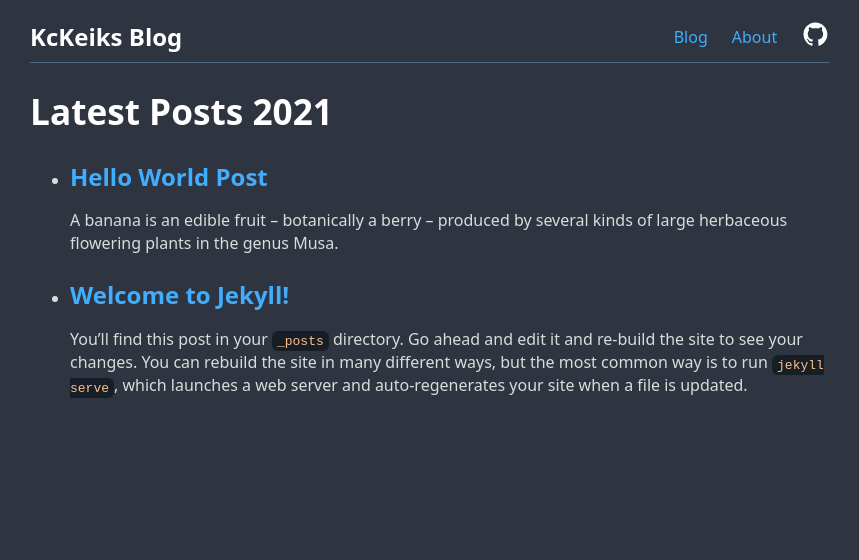
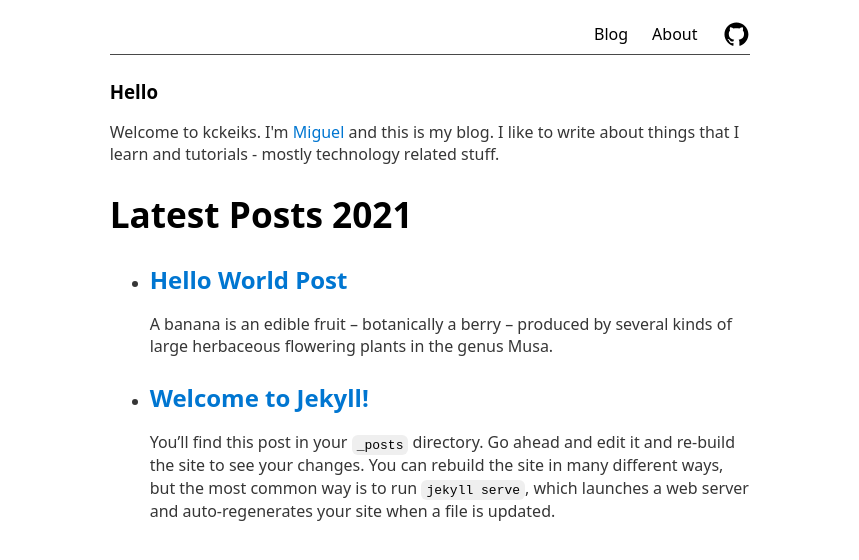
Before and after one commit to kckeiks/kckeiks-blog, a Jekyll site: the page built from index.html, in a window 1280 px wide. Shown: the top 560 px of the page, without its empty margins (210-1069 px from the left). Built offline with Jekyll 4.4.1, drawn with Linux system fonts in a browser that asks for light colours.

Commit message:
add styled  navigation links

```diff
--- a/_includes/navigation.html
+++ b/_includes/navigation.html
@@ -1,19 +1,5 @@
-
-    <h2 style="margin-right: auto; margin-top: 0; margin-bottom: 0;">
-        KcKeiks Blog
-    </h2>
-    {% for item in site.data.navigation %}
-        <a href="{{ item.link }}" style="margin: auto 1.5em auto 0;">
-            {{ item.name }}
-        </a>
-    {% endfor %}
-    <a class="icon" href="//github.com/kckeiks" >
-        <svg  xmlns="http://www.w3.org/2000/svg" viewBox="0 0 24 24" style="vertical-align: middle; width: 1.8em; fill:currentColor;">
-            <path fill-rule="evenodd" clip-rule="evenodd" d="M12.026,2c-5.509,0-9.974,4.465-9.974,9.974c0,4.406,2.857,8.145,6.821,9.465 c0.499,0.09,0.679-0.217,0.679-0.481c0-0.237-0.008-0.865-0.011-1.696c-2.775,0.602-3.361-1.338-3.361-1.338 c-0.452-1.152-1.107-1.459-1.107-1.459c-0.905-0.619,0.069-0.605,0.069-0.605c1.002,0.07,1.527,1.028,1.527,1.028 c0.89,1.524,2.336,1.084,2.902,0.829c0.091-0.645,0.351-1.085,0.635-1.334c-2.214-0.251-4.542-1.107-4.542-4.93 c0-1.087,0.389-1.979,1.024-2.675c-0.101-0.253-0.446-1.268,0.099-2.64c0,0,0.837-0.269,2.742,1.021 c0.798-0.221,1.649-0.332,2.496-0.336c0.849,0.004,1.701,0.115,2.496,0.336c1.906-1.291,2.742-1.021,2.742-1.021 c0.545,1.372,0.203,2.387,0.099,2.64c0.64,0.696,1.024,1.587,1.024,2.675c0,3.833-2.33,4.675-4.552,4.922 c0.355,0.308,0.675,0.916,0.675,1.846c0,1.334-0.012,2.41-0.012,2.737c0,0.267,0.178,0.577,0.687,0.479 C19.146,20.115,22,16.379,22,11.974C22,6.465,17.535,2,12.026,2z"></path>
-        </svg>
+{% for item in site.data.navigation_links %}
+    <a href="{{ item.link }}">
+        {{ item.name }}
     </a>
-    <!-- <a class="icon" href="/">
-        <svg xmlns="http://www.w3.org/2000/svg" viewBox="0 0 24 24" style="width: 1.7em;  fill:currentColor;">
-            <path d="M19.633,7.997c0.013,0.175,0.013,0.349,0.013,0.523c0,5.325-4.053,11.461-11.46,11.461c-2.282,0-4.402-0.661-6.186-1.809 c0.324,0.037,0.636,0.05,0.973,0.05c1.883,0,3.616-0.636,5.001-1.721c-1.771-0.037-3.255-1.197-3.767-2.793 c0.249,0.037,0.499,0.062,0.761,0.062c0.361,0,0.724-0.05,1.061-0.137c-1.847-0.374-3.23-1.995-3.23-3.953v-0.05 c0.537,0.299,1.16,0.486,1.82,0.511C3.534,9.419,2.823,8.184,2.823,6.787c0-0.748,0.199-1.434,0.548-2.032 c1.983,2.443,4.964,4.04,8.306,4.215c-0.062-0.3-0.1-0.611-0.1-0.923c0-2.22,1.796-4.028,4.028-4.028 c1.16,0,2.207,0.486,2.943,1.272c0.91-0.175,1.782-0.512,2.556-0.973c-0.299,0.935-0.936,1.721-1.771,2.22 c0.811-0.088,1.597-0.312,2.319-0.624C21.104,6.712,20.419,7.423,19.633,7.997z"></path>
-        </svg>
-    </a> -->
+{% endfor %}
--- a/_layouts/default.html
+++ b/_layouts/default.html
@@ -1,26 +1,26 @@
 <!doctype html>
 <html>
   <head>
+    <title>{{ page.title }}</title>
     <meta charset="utf-8">
-    <title>{{ page.title }}</title>
-    <link rel="stylesheet" href="https://cdn.jsdelivr.net/npm/water.css@2/out/dark.min.css">
-    <style>
-        :root{
-            --background-body: #2e3440
-        }
-        .icon{
-          color:white
-        }
-        .icon:hover {
-          color: #41adff
-        }
-    </style>
+    <meta name="viewport" content="width=device-width, initial-scale=1.0">
+    <link rel="stylesheet" href="https://cdn.jsdelivr.net/npm/water.css@2/out/light.min.css">
+    <link rel="stylesheet" href="/assets/css/styles.css">
   </head>
   <body>
-    <header style="display: flex;">
-      {% include navigation.html %}
+    <header>
+      <nav>
+        {% include navigation.html %}
+        <a href="//github.com/kckeiks" >
+          <svg  xmlns="http://www.w3.org/2000/svg" viewBox="0 0 24 24">
+              <path d="M12.026,2c-5.509,0-9.974,4.465-9.974,9.974c0,4.406,2.857,8.145,6.821,9.465 c0.499,0.09,0.679-0.217,0.679-0.481c0-0.237-0.008-0.865-0.011-1.696c-2.775,0.602-3.361-1.338-3.361-1.338 c-0.452-1.152-1.107-1.459-1.107-1.459c-0.905-0.619,0.069-0.605,0.069-0.605c1.002,0.07,1.527,1.028,1.527,1.028 c0.89,1.524,2.336,1.084,2.902,0.829c0.091-0.645,0.351-1.085,0.635-1.334c-2.214-0.251-4.542-1.107-4.542-4.93 c0-1.087,0.389-1.979,1.024-2.675c-0.101-0.253-0.446-1.268,0.099-2.64c0,0,0.837-0.269,2.742,1.021 c0.798-0.221,1.649-0.332,2.496-0.336c0.849,0.004,1.701,0.115,2.496,0.336c1.906-1.291,2.742-1.021,2.742-1.021 c0.545,1.372,0.203,2.387,0.099,2.64c0.64,0.696,1.024,1.587,1.024,2.675c0,3.833-2.33,4.675-4.552,4.922 c0.355,0.308,0.675,0.916,0.675,1.846c0,1.334-0.012,2.41-0.012,2.737c0,0.267,0.178,0.577,0.687,0.479 C19.146,20.115,22,16.379,22,11.974C22,6.465,17.535,2,12.026,2z"></path>
+          </svg>
+        </a>
+      </nav>
     </header>
-    <hr>
-    {{ content }}
+    <!-- <hr> -->
+    <main>
+      {{ content }}
+    </main>
   </body>
 </html>
--- /dev/null
+++ b/_sass/main.scss
@@ -0,0 +1,34 @@
+header {
+    display: flex;
+    padding-bottom: 5px;
+    border-bottom: 1px solid #494949;
+}
+
+header nav {
+    display: flex;
+    margin-left: auto;
+}
+
+header h1 {
+    margin: auto auto auto 0;
+    font-size: 1.5em;
+}
+
+header a {
+    color:black;
+    margin: auto 0 auto 1.5em;
+}
+
+header a:hover {
+    color: #41adff;
+}
+
+header svg {
+    display: block;
+    width: 1.8em;
+    fill:currentColor;
+}
+
+body {
+    max-width: 70ch;
+}
--- /dev/null
+++ b/assets/css/styles.scss
@@ -0,0 +1,3 @@
+---
+---
+@import "main";
--- a/index.html
+++ b/index.html
@@ -2,13 +2,23 @@
 layout: default
 title: KcRose Blog
 ---
+<section>
+  <h3>Hello</h3>
+  <p>
+    Welcome to kckeiks. I'm <a href="/about.html">Miguel</a> and this is my blog.
+    I like to write about things that I learn and tutorials - mostly technology related stuff.
+  </p>
+</section>
+<section>
   <h1>Latest Posts 2021</h1>
-
   <ul>
     {% for post in site.posts %}
       <li>
-      <h2><a href="{{ post.url }}">{{ post.title }}</a></h2>
+        <h2>
+          <a href="{{ post.url }}">{{ post.title }}</a>
+        </h2>
         {{ post.excerpt }}
       </li>
     {% endfor %}
   </ul>
+</section>
```
Also changed, not shown: _data/navigation_links.yml (renamed from _data/navigation.yml). Lines whose indentation alone changed are shown as unchanged.
